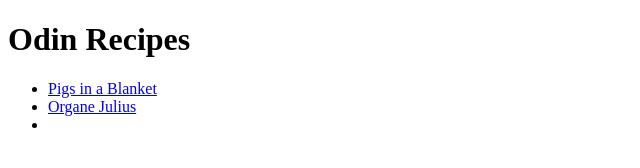
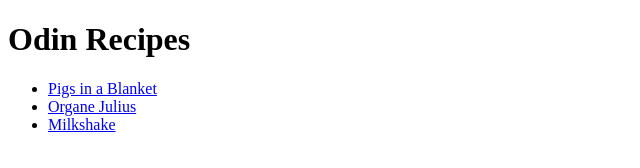
Before and after one commit to maxwellcm/odin-recipes, a plain HTML site: page index.html in a window 1280 px wide. Shown: the full height of the page, 0-640 px from the left. Drawn offline with Linux system fonts and the light colour scheme.

Commit message:
finish lesson

```diff
--- a/index.html
+++ b/index.html
@@ -9,7 +9,7 @@
         <ul>
             <li> <a href="recipes/pigs.html">Pigs in a Blanket</a> </li>
            <li> <a href="recipes/orange.html">Organe Julius</a> </li>
-           <li> <a href="recipes/milkshake.html"></a> </li>
+           <li> <a href="recipes/milkshake.html">Milkshake</a> </li>
         </ul>
 </body>
 </html>
```
